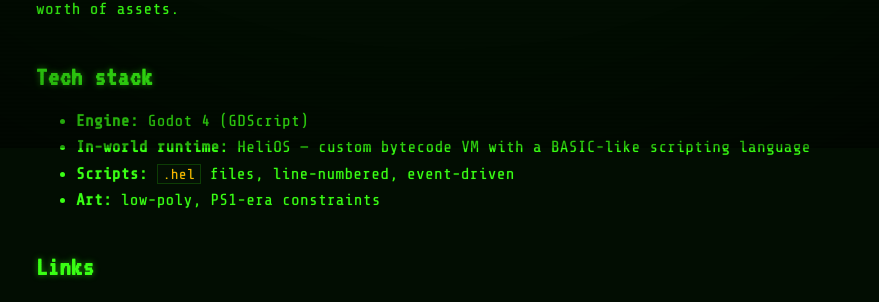
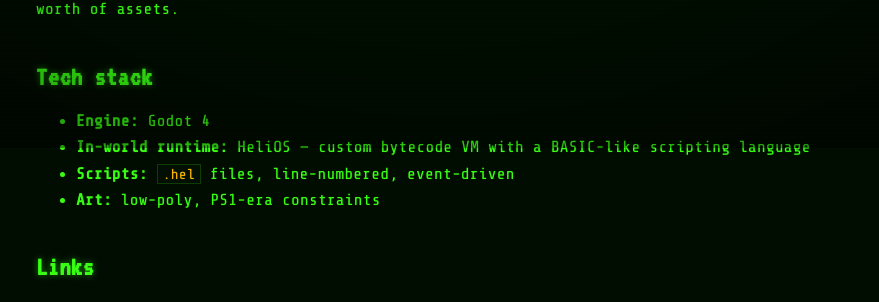
Before and after one commit to Winterunmute/perihelion-vigil-devlog, a Jekyll site: the page built from about.md, in a window 1280 px wide. Shown: the part 752-1054 px from the top of the page, without its empty margins (198-1077 px from the left). Built offline with Jekyll 4.4.1, drawn with Linux system fonts in a browser that asks for light colours.

Commit message:
about: drop GDScript note from engine line

```diff
--- a/about.md
+++ b/about.md
@@ -31,7 +31,7 @@
 
 ## Tech stack
 
-- **Engine:** Godot 4 (GDScript)
+- **Engine:** Godot 4
 - **In-world runtime:** HeliOS — custom bytecode VM with a BASIC-like scripting language
 - **Scripts:** `.hel` files, line-numbered, event-driven
 - **Art:** low-poly, PS1-era constraints
```
